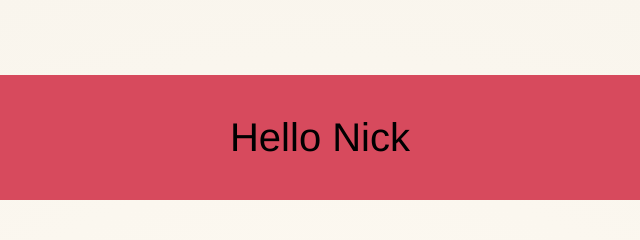
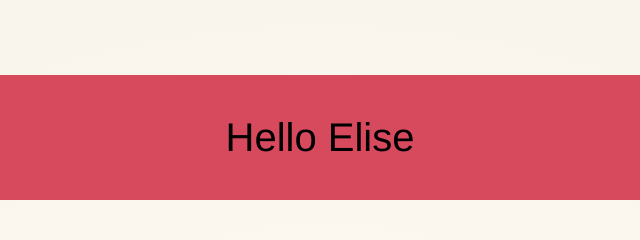
Before and after one commit to fergussontech/portfolio, a plain HTML site: page index.html in a window 1280 px wide. Shown: the top 240 px of the page, 320-960 px from the left. Drawn offline with Linux system fonts and the light colour scheme.

Commit message:
Update index.html

```diff
--- a/index.html
+++ b/index.html
@@ -6,7 +6,7 @@
     </head>
     <body>
         <div class="header">
-            <p>Hello Nick</p>
+            <p>Hello Elise</p>
         </div>
 
         <div class="photo">
```
